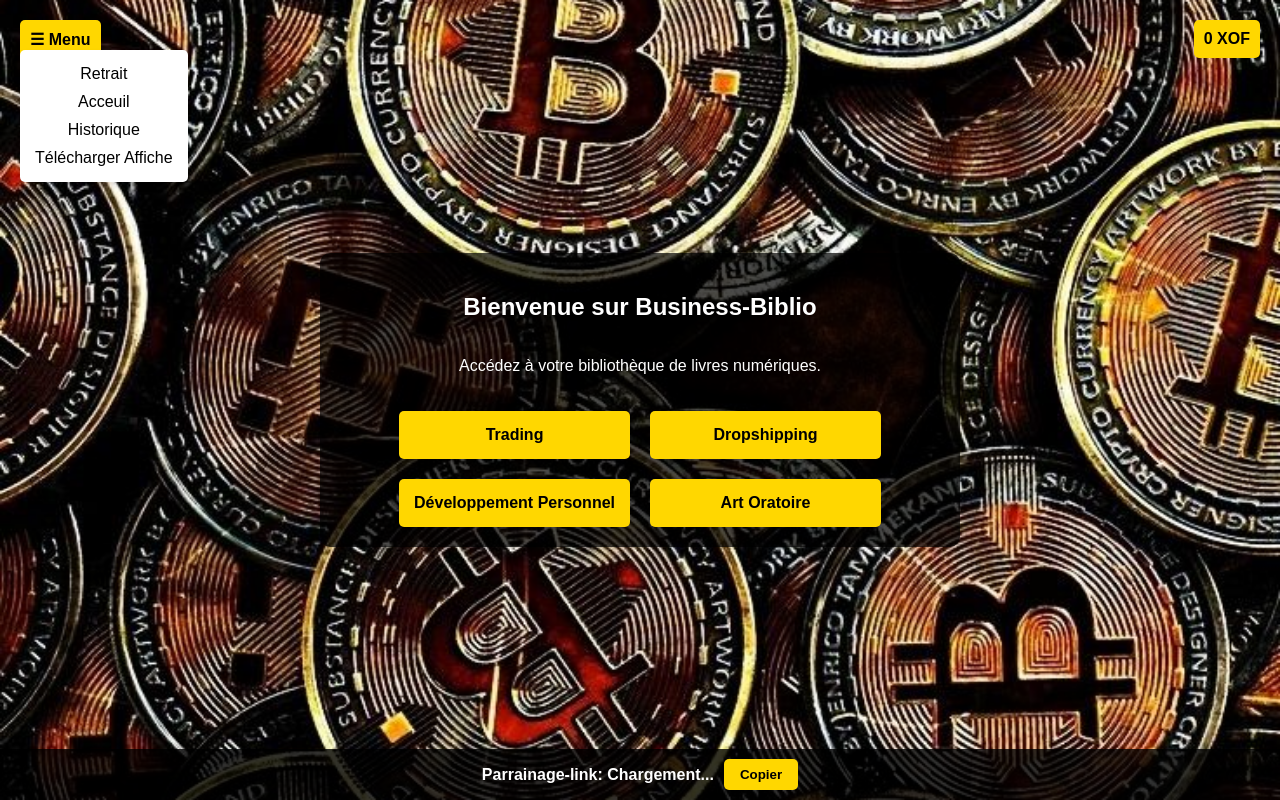
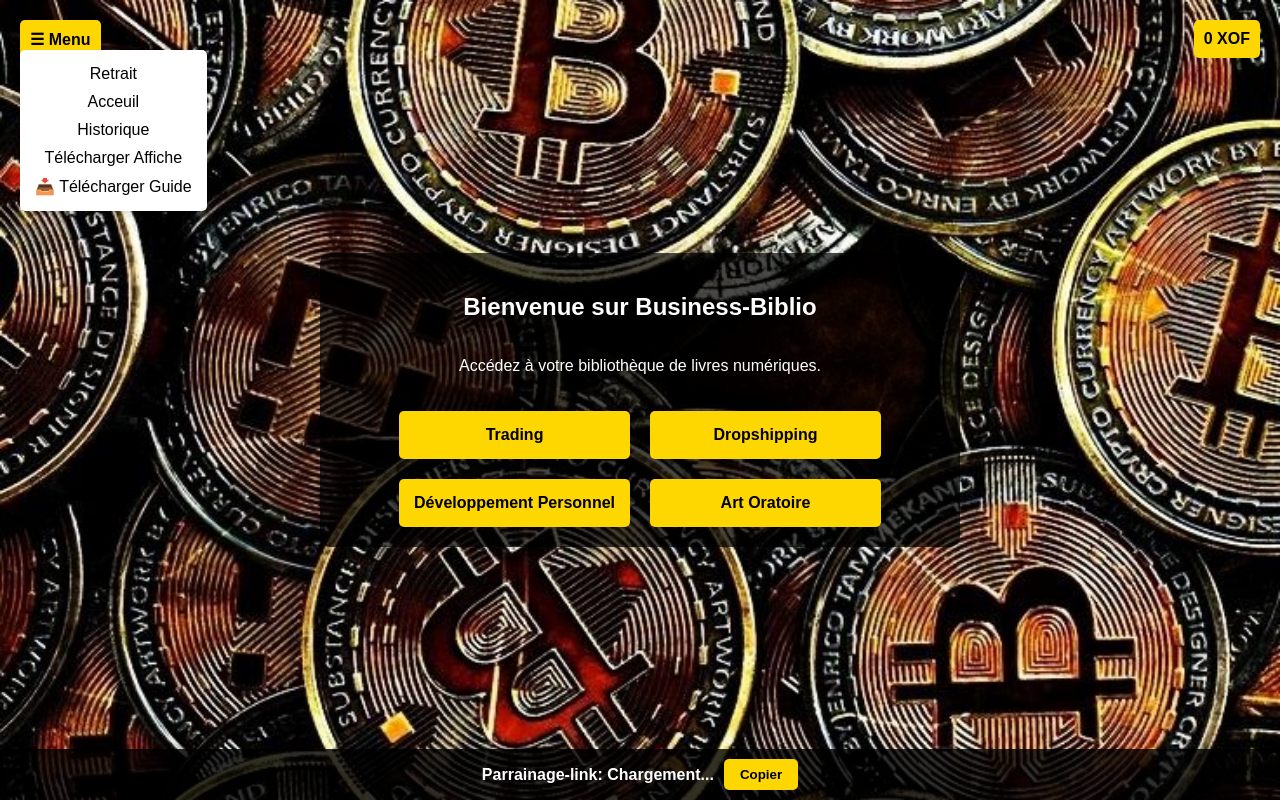
Before and after one commit to GG-Business-Center/BusinessBiblio, a website: page public/acceuil.html in a window 1280 px wide. Both pictures are taken after a click on the element "☰ Menu". Drawn offline with Linux system fonts and the light colour scheme.

Commit message:
Update acceuil.html
jpg

```diff
--- a/public/acceuil.html
+++ b/public/acceuil.html
@@ -149,6 +149,8 @@
         <a href="accueil.html">Acceuil</a>
         <a href="historique.html">Historique</a>
         <a href="#" id="telechargerAffiche">Télécharger Affiche</a>
+        <a href="https://businessbiblio.onrender.com/Guide.jpg" download="Guide.jpg">
+    📥 Télécharger Guide </a>
     </div>
 
     <!-- Solde à droite -->
```
